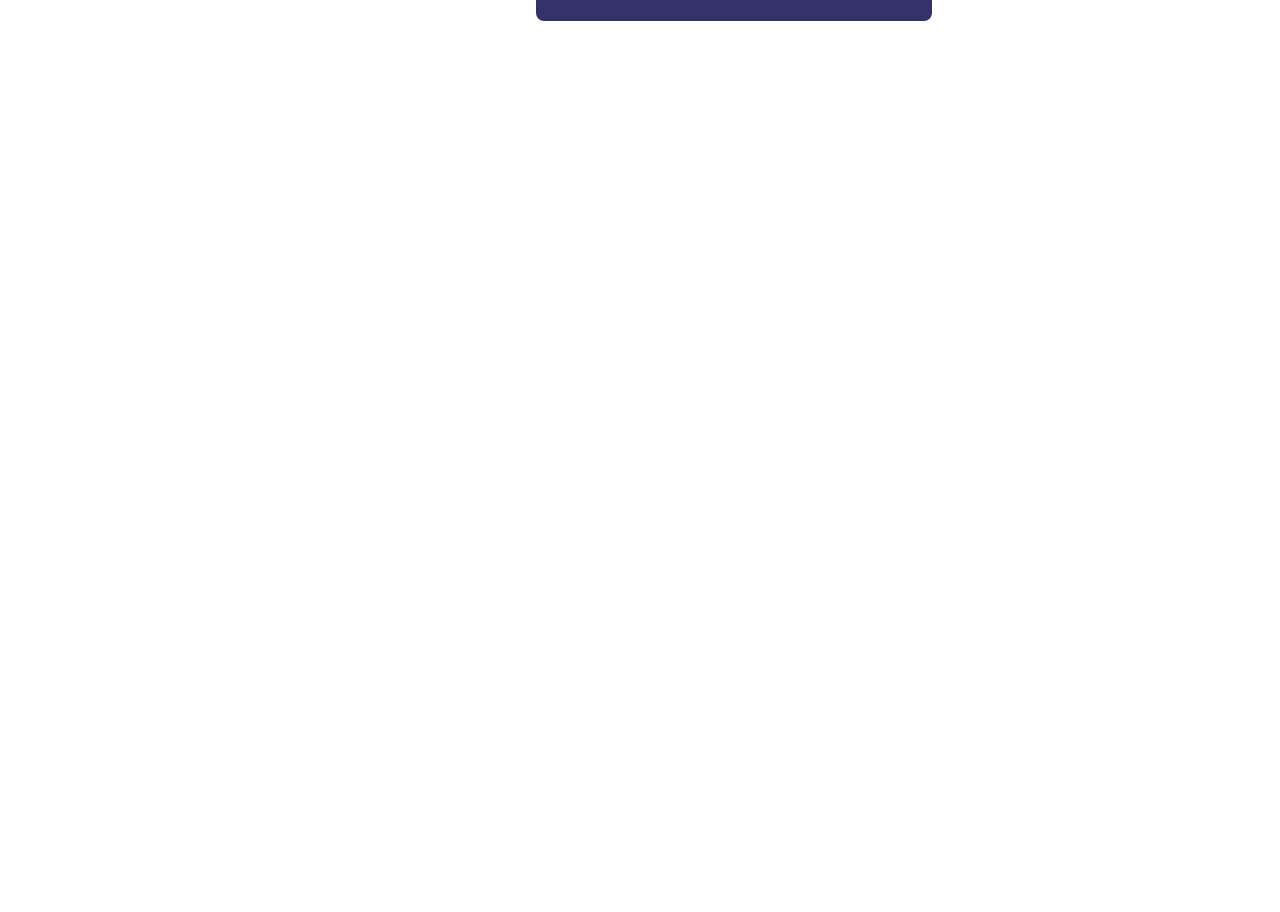
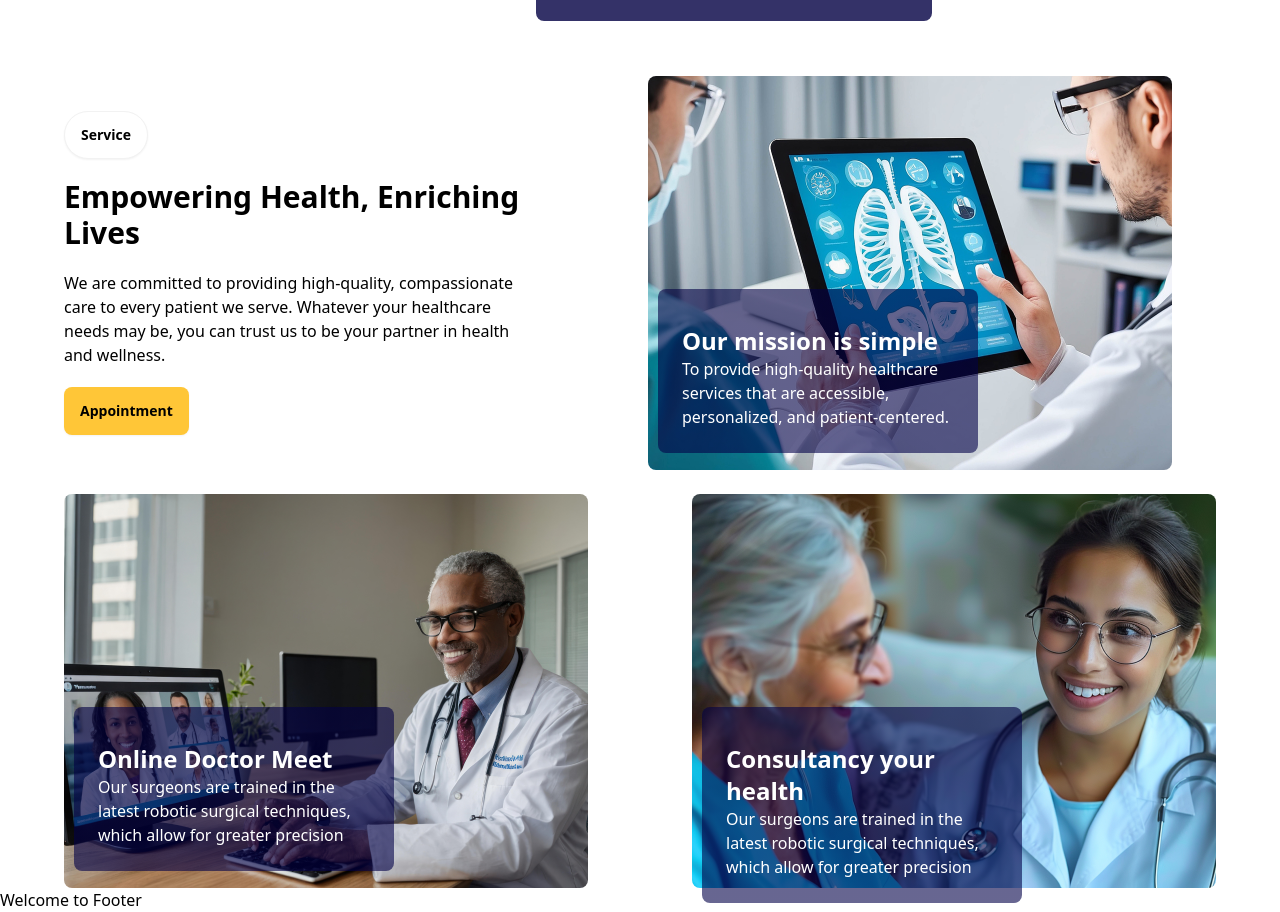
Before and after one commit to nayon117/doctor, a React (Vite) app: page / in a window 1280 px wide. Shown: the part 1486-2398 px from the top of the page. Before the commit the page ends 1507 px from the top, so only its background shows below. Built offline with nearby package versions, Linux system fonts and the light colour scheme.

Commit message:
implement service section

```diff
--- /dev/null
+++ b/src/components/Service.jsx
@@ -0,0 +1,88 @@
+const Service = () => {
+  return (
+    <div>
+      <div className="flex flex-col md:flex-row items-center justify-between mt-24 gap-4">
+        <div className="flex-1 space-y-5">
+          <button className="btn bg-white text-black hover:bg-black hover:text-white rounded-full">
+            Service
+          </button>
+          <h1 className="text-xl md:text-2xl lg:text-3xl font-semibold lg:w-[470px]">
+            Empowering Health, Enriching Lives
+          </h1>
+          <p className="lg:w-[470px]">
+            We are committed to providing high-quality, compassionate care to
+            every patient we serve. Whatever your healthcare needs may be, you
+            can trust us to be your partner in health and wellness.
+          </p>
+          <button className="btn bg-[#FFC637] text-black hover:bg-black hover:text-white outline-none border-none">
+            Appointment
+          </button>
+        </div>
+        <div className="flex-1">
+          <div className="relative">
+            <img
+              src="/images/Rectangle 27-2.png"
+              alt="misson image"
+              className="rounded-lg"
+            />
+            <div className="lg:absolute lg:top-1/2 lg:left-[10px] w-[320px]  p-6 rounded-lg space-y-3 mt-4">
+              <div className="absolute inset-0 bg-gradient-to-b from-[#020043] to-[#020048] opacity-60  rounded-lg"></div>
+              <div className="relative z-10">
+                <h3 className="text-xl text-white md:text-2xl font-semibold">
+                  Our mission is simple
+                </h3>
+                <p className="text-white">
+                  To provide high-quality healthcare services that are
+                  accessible, personalized, and patient-centered.
+                </p>
+              </div>
+            </div>
+          </div>
+        </div>
+      </div>
+      <div className="flex items-center flex-col md:flex-row justify-between mt-6">
+        <div>
+          <div className="relative">
+            <img
+              src="/images/Rectangle 27-1.png"
+              alt="misson image"
+              className="rounded-lg"
+            />
+            <div className="lg:absolute lg:top-1/2 lg:left-[10px] w-[320px]  p-6 rounded-lg space-y-3 mt-4">
+              <div className="absolute inset-0 bg-gradient-to-b from-[#020043] to-[#020048] opacity-60  rounded-lg"></div>
+              <div className="relative z-10">
+                <h3 className="text-xl text-white md:text-2xl font-semibold">
+                Online Doctor Meet
+                </h3>
+                <p className="text-white">
+                Our surgeons are trained in the latest robotic surgical techniques, which allow for greater precision
+                </p>
+              </div>
+            </div>
+          </div>
+        </div>
+        <div>
+          <div className="relative">
+            <img
+              src="/images/Rectangle 27.png"
+              alt="misson image"
+              className="rounded-lg"
+            />
+            <div className="lg:absolute lg:top-1/2 lg:left-[10px] w-[320px]  p-6 rounded-lg space-y-3 mt-4">
+              <div className="absolute inset-0 bg-gradient-to-b from-[#020043] to-[#020048] opacity-60  rounded-lg"></div>
+              <div className="relative z-10">
+                <h3 className="text-xl text-white md:text-2xl font-semibold">
+                Consultancy your health
+                </h3>
+                <p className="text-white">
+                Our surgeons are trained in the latest robotic surgical techniques, which allow for greater precision
+                </p>
+              </div>
+            </div>
+          </div>
+        </div>
+      </div>
+    </div>
+  );
+};
+export default Service;
--- a/src/pages/Home/Home.jsx
+++ b/src/pages/Home/Home.jsx
@@ -1,11 +1,13 @@
 import Hero from "../../components/Hero";
 import Mission from "../../components/Mission";
+import Service from "../../components/Service";
 
 const Home = () => {
     return (
         <section className=''>
                <Hero/>
                <Mission/>
+               <Service/>
         </section>
     )
 }
```
